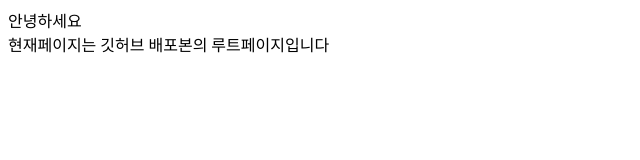
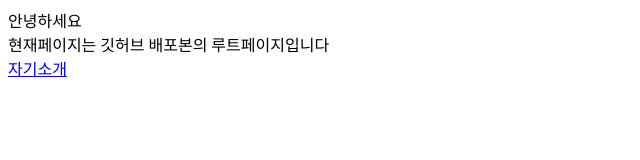
Before and after one commit to im-hana/HTML, a plain HTML site: page index.html in a window 1280 px wide. Shown: the whole page, without its empty margins (0-640 px from the left). Drawn offline with Linux system fonts and the light colour scheme.

Commit message:
2025.02.13

```diff
--- a/index.html
+++ b/index.html
@@ -8,5 +8,23 @@
 <body>
     안녕하세요 <br>
     현재페이지는 깃허브 배포본의 루트페이지입니다 <br>
+
+    <a href="./im-hana.html">자기소개</a>
 </body>
 </html>
+
+
+
+<!-- 팀장 뽑기
+    1. vscode 새폴더 만들기
+    2. html 은 두개 이상
+    3. 첫 페이지 이름은 index.html
+    4. table 태그를 이용한 간단한 테이블을 추가
+    5. 기타 내용 마음대로
+    6. git repository생성 후 연동하고 push
+    7. 팀원은 자신의 저장소를 배포
+    8. 팀원은 팀장에게 자신의 주소를 전달
+    팀장의 index.html에 팀원들의 소개 페이지에 대한 링크를 거시오
+    9. 팀장은 index.html을 push하고 자신의 페이지를 배포
+    10. 팀장은 팀의 페이지 주소를 이메일로 보낼 것
+    hasaway1@daum.net -->
```
